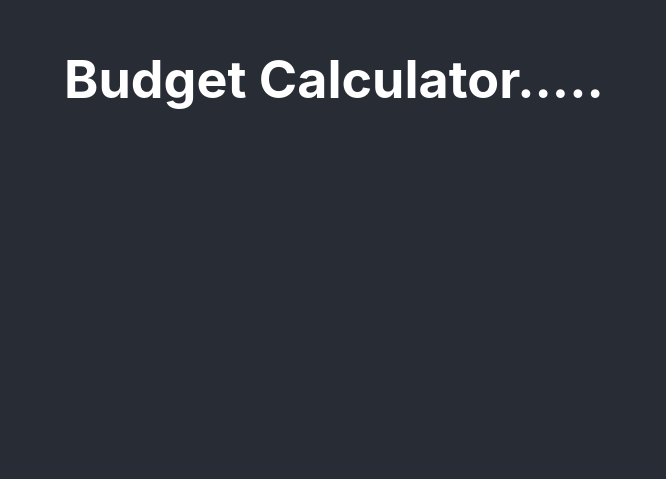
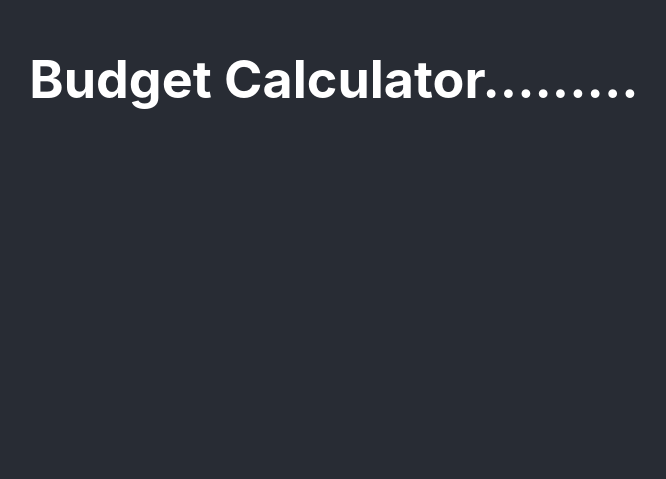
Before and after one commit to EmmaLytle/reacttest, a React (Create React App) app: page / in a window 1280 px wide. Shown: the part 321-800 px from the top of the page, without its empty margins (306-972 px from the left). Built offline with nearby package versions, Linux system fonts and the light colour scheme.

Commit message:
Update App.js
Test

```diff
--- a/src/App.js
+++ b/src/App.js
@@ -5,7 +5,7 @@ function App() {
   return (
     <div className="App">
       <header className="App-header">
-      <h1>Budget Calculator.....</h1>
+      <h1>Budget Calculator.........</h1>
       </header>
       <BudgetCalculator />
     </div>
```
